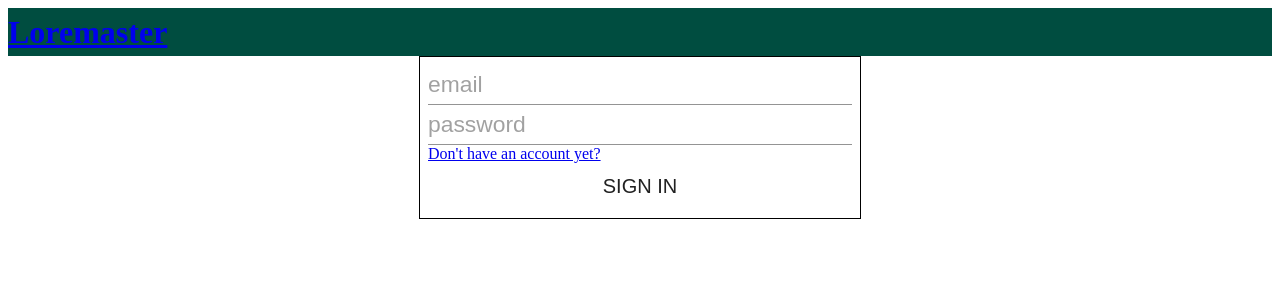
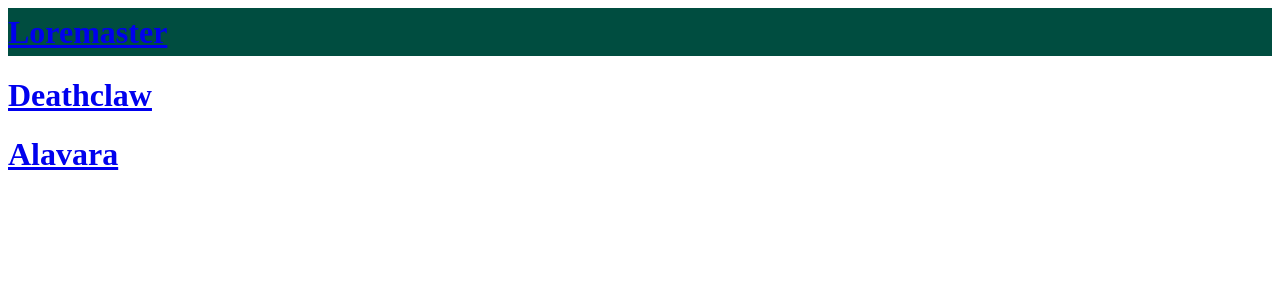
Before and after one commit to BramKaashoek/loremmaster, a React (Create React App) app: page / in a window 1280 px wide. Shown: the top 300 px of the page. Built offline with nearby package versions, Linux system fonts and the light colour scheme.

Commit message:
typo path

```diff
--- a/src/common/components/Frame.tsx
+++ b/src/common/components/Frame.tsx
@@ -3,6 +3,8 @@ import { Router, Switch, Route } from "react-router-dom";
 import SignIn from "../../modules/auth/SignIn";
 import SignUp from "../../modules/auth/SignUp";
 import Appbar from "./Appbar";
+import Characters from "../../modules/characters/Characters";
+import Typo from "./Typo";
 
 interface IProps {}
 interface IState {}
@@ -13,7 +15,10 @@ class Frame extends React.Component<IProps, IState> {
       <>
         <Appbar />
         <Switch>
-          <Route exact path="/" component={SignIn} />
+          <Route exact path="/" component={Characters} />
+          {/* <Route path="characters/:id" component={CharacterDetail} /> */}
+          <Route path="/typo" component={Typo} />
+          <Route path="/signIn" component={SignIn} />
           <Route path="/signUp" component={SignUp} />
         </Switch>
       </>
--- /dev/null
+++ b/src/modules/characters/Characters.tsx
@@ -0,0 +1,60 @@
+import * as React from "react";
+import { withStyles, WithStyles, createStyles } from "@material-ui/core/styles";
+import { Link } from "react-router-dom";
+
+interface IProps {}
+interface IState {}
+
+const styles = () =>
+  createStyles({
+    root: {}
+  });
+type PropsType = IProps & WithStyles<typeof styles>;
+class Characters extends React.Component<PropsType, IState> {
+  render() {
+    return (
+      <div className={this.props.classes.root}>
+        {characters.map(character => (
+          <Link to={`characters/${character.id}`}>
+            <h1>{character.name}</h1>
+          </Link>
+        ))}
+      </div>
+    );
+  }
+}
+
+export default withStyles(styles)(Characters);
+
+enum eType {
+  celestial,
+  humanoid,
+  undead
+}
+
+enum eSize {
+  small,
+  medium,
+  large,
+  huge,
+  gargantuan
+}
+
+enum eRace {
+  human,
+  dwarf,
+  highElf,
+  waterElf,
+  woodElf,
+  firbolg
+}
+
+type ICharacter = Partial<{
+  id: string;
+  name: string;
+  race: eRace;
+  size: eSize;
+  type: eType;
+}>;
+
+const characters: ICharacter[] = [{ name: "Deathclaw", id: "1" }, { name: "Alavara", id: "2" }];
```
